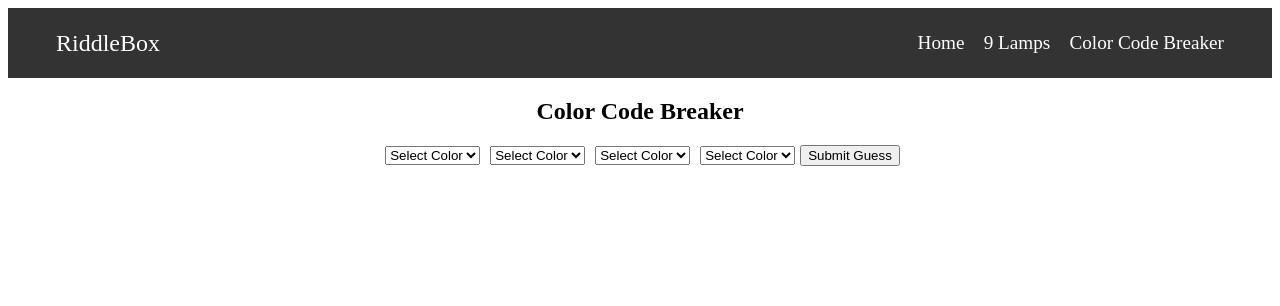
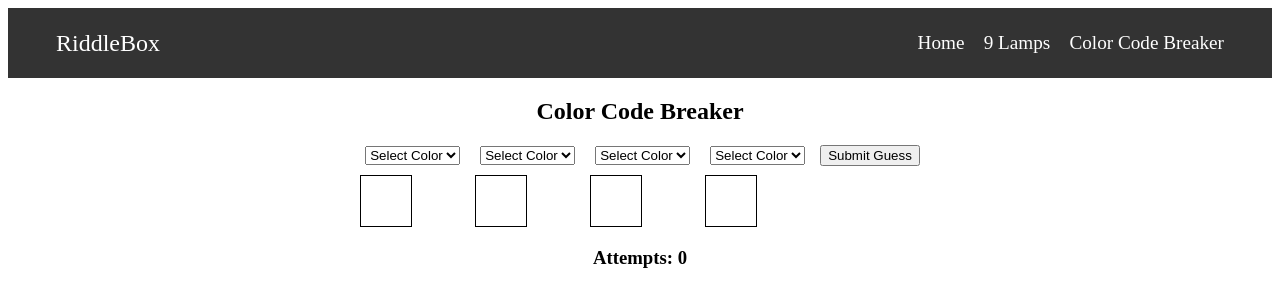
Before and after one commit to zumpious/riddle-box, a React (Create React App) app: page /color-code-breaker in a window 1280 px wide. Shown: the top 306 px of the page. Built offline with nearby package versions, Linux system fonts and the light colour scheme; the HTML template or start-up script is replaced by a standard one.

Commit message:
Creat color code once on inital render

```diff
--- a/src/games/color_code_breaker/ColorCodeBreaker.css
+++ b/src/games/color_code_breaker/ColorCodeBreaker.css
@@ -17,3 +17,12 @@
   .attempt {
     margin: 5px 0;
   }
+
+  .color-select {
+    display: inline-block;
+    margin-right: 10px;
+  }
+
+  .color-box {
+    border: 1px solid #000;
+  }
--- a/src/games/color_code_breaker/ColorCodeBreaker.jsx
+++ b/src/games/color_code_breaker/ColorCodeBreaker.jsx
@@ -1,10 +1,15 @@
-import React, { useState } from 'react';
+import React, { useState, useEffect } from 'react';
 import './ColorCodeBreaker.css';
 
 const ColorCodeBreaker = () => {
   const [guess, setGuess] = useState(['', '', '', '']);
   const [attempts, setAttempts] = useState([]);
-  const [code] = useState(generateCode());
+  const [code, setCode] = useState([]);
+  const [attemptCount, setAttemptCount] = useState(0);
+
+  useEffect(() => {
+    setCode(generateCode());
+  }, []);
 
   function generateCode() {
     const colors = ['red', 'blue', 'green', 'yellow', 'orange', 'purple'];
@@ -34,11 +39,13 @@ const ColorCodeBreaker = () => {
       if (guessCopy[i] && codeCopy.includes(guessCopy[i])) {
         feedback.correctColor++;
         codeCopy[codeCopy.indexOf(guessCopy[i])] = null;
+        guessCopy[i] = null;
       }
     }
 
     setAttempts([...attempts, { guess: [...guess], feedback }]);
     setGuess(['', '', '', '']);
+    setAttemptCount(attemptCount + 1);
 
     if (feedback.correctPosition === 4) {
       alert('Congratulations! You cracked the code!');
@@ -58,8 +65,8 @@ const ColorCodeBreaker = () => {
       <h2>Color Code Breaker</h2>
       <div className="guess-row">
         {guess.map((color, index) => (
+          <div key={index} className="color-select">
             <select
-            key={index}
               value={color}
               onChange={(e) => handleColorChange(index, e.target.value)}
             >
@@ -70,10 +77,16 @@ const ColorCodeBreaker = () => {
                 </option>
               ))}
             </select>
+            <div
+              className="color-box"
+              style={{ backgroundColor: color, width: '50px', height: '50px', marginTop: '10px' }}
+            ></div>
+          </div>
         ))}
         <button onClick={handleSubmit}>Submit Guess</button>
       </div>
       <div className="attempts">
+        <h3>Attempts: {attemptCount}</h3>
         {attempts.map((attempt, idx) => (
           <div key={idx} className="attempt">
             <span>{attempt.guess.join(', ')}</span>
```
Lines whose indentation alone changed are shown as unchanged.
